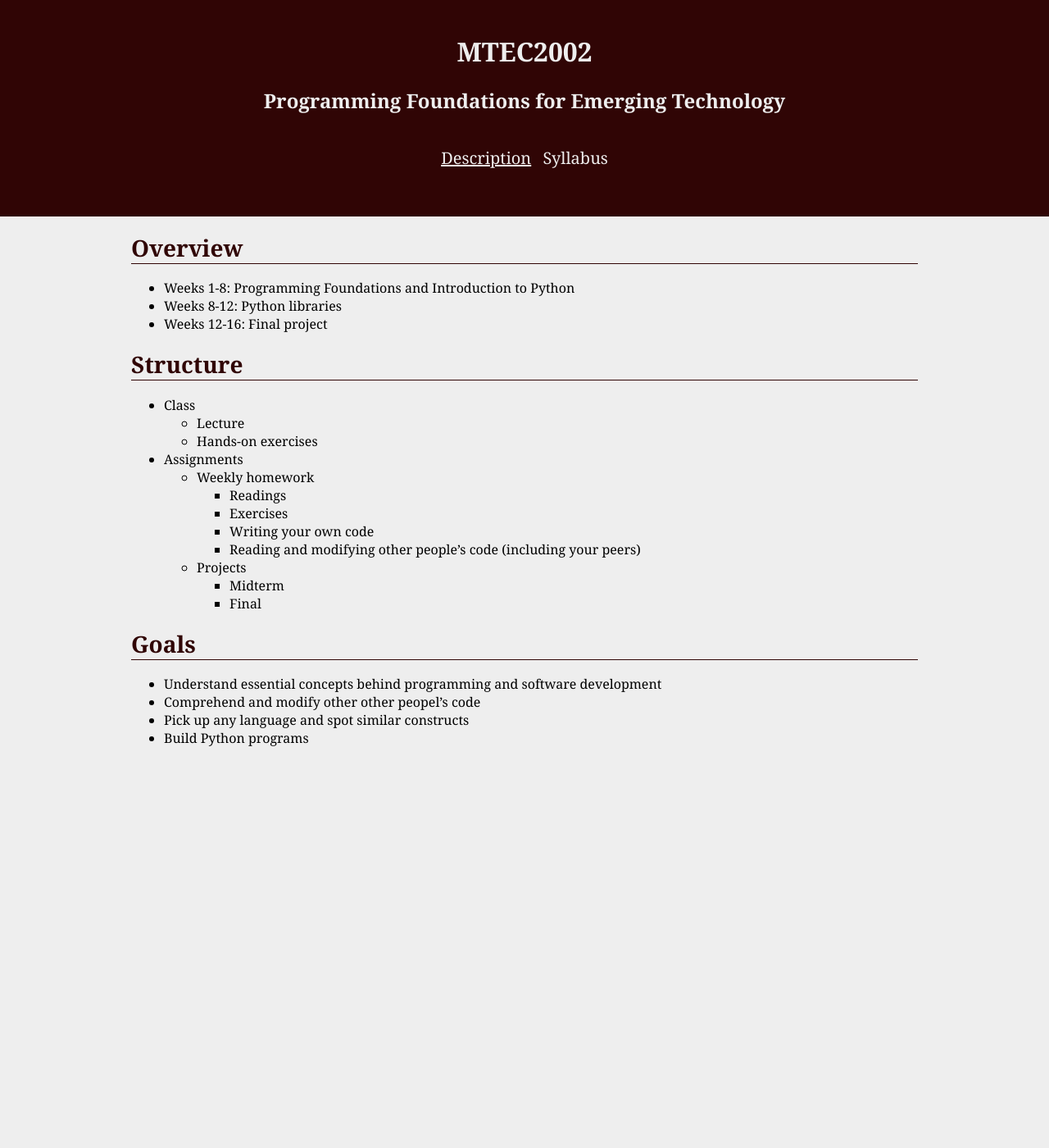
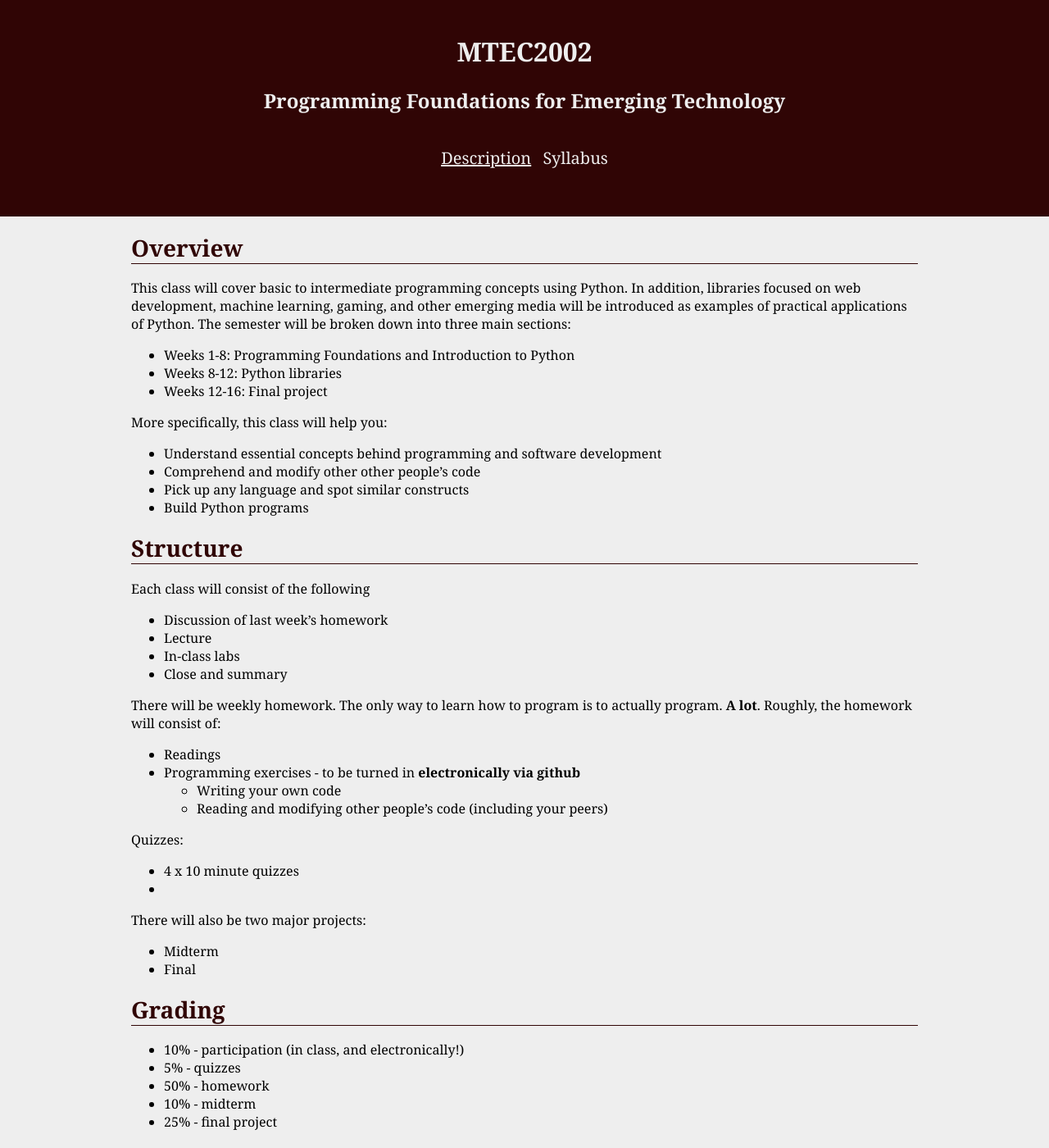
Before and after one commit to jversoza/MTEC2002, a Jekyll site: the page built from index.markdown, in a window 1280 px wide and 1400 px high. Shown: the whole window at 82% size. Built offline with Jekyll 4.4.1, drawn with Linux system fonts in a browser that asks for light colours; Markdown is read by kramdown in place of the engine named in the settings; some of the changed text lies outside the part shown.

Commit message:
fleshed out descriptions -- more detail regarding overview and structure, added grading, etc

```diff
--- a/index.markdown
+++ b/index.markdown
@@ -5,28 +5,51 @@ nav-state: index
 ---
 Overview
 ====
+This class will cover basic to intermediate programming concepts using Python.  In addition, libraries focused on web development, machine learning, gaming, and other emerging media will be introduced as examples of practical applications of Python.  The semester will be broken down into three main sections:
+
 * Weeks 1-8: Programming Foundations and Introduction to Python
 * Weeks 8-12: Python libraries
 * Weeks 12-16: Final project
 
+More specifically, this class will help you:
+* Understand essential concepts behind programming and software development
+* Comprehend and modify other other people's code
+* Pick up any language and spot similar constructs
+* Build Python programs
+
 Structure
 ====
-* Class
-	* Lecture
-	* Hands-on exercises
-* Assignments
-	* Weekly homework
-		* Readings
-		* Exercises
-		* Writing your own code
-		* Reading and modifying other people's code (including your peers)
-	* Projects
-		* Midterm
-		* Final
+Each class will consist of the following
+* Discussion of last week's homework
+* Lecture
+* In-class labs
+* Close and summary
 
-Goals
+There will be weekly homework.  The only way to learn how to program is to actually program.   **A lot**.  Roughly, the homework will consist of:
+* Readings
+* Programming exercises - to be turned in **electronically via github**
+	* Writing your own code
+	* Reading and modifying other people's code (including your peers)
+
+Quizzes:
+* 4 x 10 minute quizzes
+*
+
+There will also be two major projects:
+* Midterm
+* Final
+
+Grading
 ====
-* Understand essential concepts behind programming and software development
-* Comprehend and modify other other peopel's code
-* Pick up any language and spot similar constructs
-* Build Python programs
+* 10% - participation (in class, and electronically!)
+* 5% - quizzes
+* 50% - homework
+* 10% - midterm
+* 25% - final project
+
+Contact Information
+====
+* email: joeversoza at gmail dot com
+* github: joeversozateaches
+* twitter: joeversozateaches
+* office hours:
```
